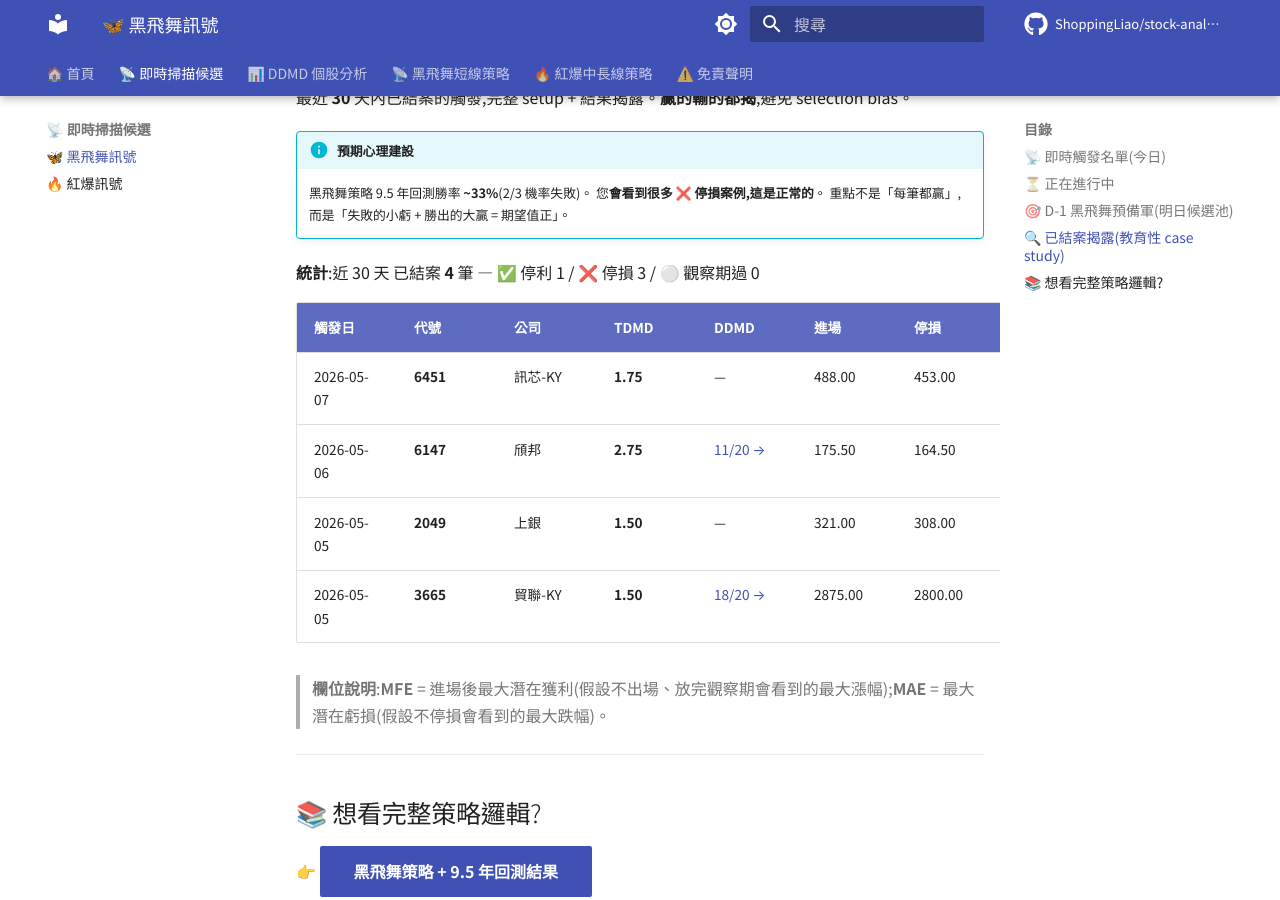
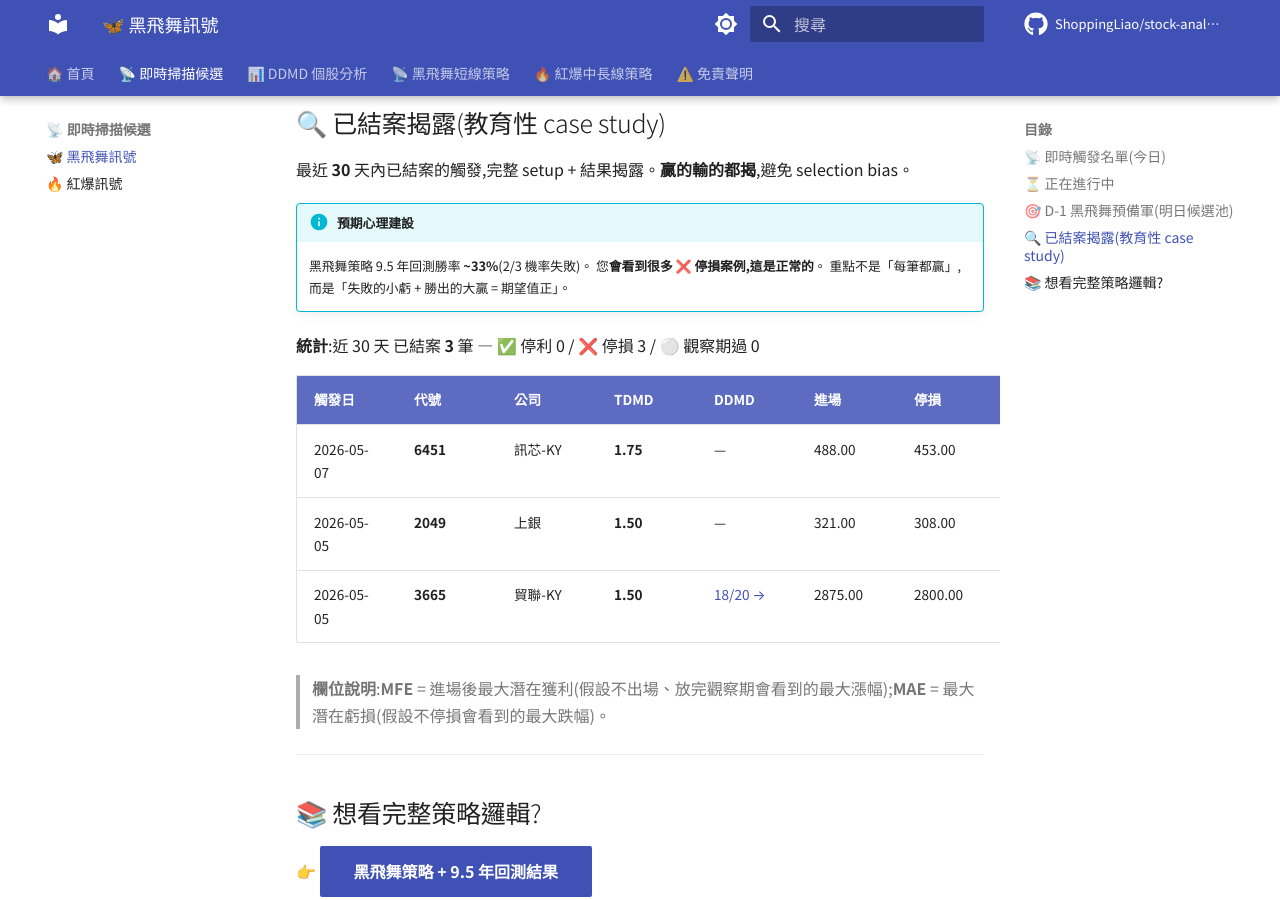
Before and after one commit to ShoppingLiao/stock-analysis-public, an MkDocs documentation site: the page built from docs/signals_black_butterfly.md, in a window 1280 px wide and 900 px high, scrolled down 3714 px. Built offline with MkDocs 1.6.1 and Material for MkDocs 9.7.7, drawn with Linux system fonts in a browser that asks for light colours; comment, search, counter and statistics services are not loaded; some of the changed text lies outside the part shown.

Commit message:
docs(signals): update BB + RB (2026-05-11)

```diff
--- a/docs/signals_black_butterfly.md
+++ b/docs/signals_black_butterfly.md
@@ -47,6 +47,7 @@
 | 2026-05-07 | **3042** | 晶技 | **2.25/4** | 162.50 | -5.23% | +3.38% | -8.92% | 🔵 追蹤中 |
 | 2026-05-07 | **2345** | 智邦 | **0.75/4** | 2550.00 | -6.86% | +-4.90% | -9.61% | 🔵 追蹤中 |
 | 2026-05-07 | **1560** | 中砂 | **1.00/4** | 579.00 | -1.21% | +6.56% | -1.90% | 🔵 追蹤中 |
+| 2026-05-06 | **6147** | 頎邦 | **2.75/4** | 175.50 | +12.82% | +15.38% | 3.42% | 🔵 追蹤中 |
 
 
 ---
@@ -100,14 +101,13 @@
     您**會看到很多 ❌ 停損案例,這是正常的**。
     重點不是「每筆都贏」,而是「失敗的小虧 + 勝出的大贏 = 期望值正」。
 
-**統計**:近 30 天 已結案 **4** 筆 — ✅ 停利 1 / ❌ 停損 3 / ⚪ 觀察期過 0
+**統計**:近 30 天 已結案 **3** 筆 — ✅ 停利 0 / ❌ 停損 3 / ⚪ 觀察期過 0
 
 | 觸發日 | 代號 | 公司 | TDMD | DDMD | 進場 | 停損 | 停利 | 結果 | 報酬 | MFE | MAE |
 |--------|------|------|------|------|------|------|------|------|------|-----|-----|
-| 2026-05-07 | **6451** | 訊芯-KY | **1.75** | — | 488.00 | 453.00 | 536.80 | 🟢 ❌ 停損 | -9.63% | +0.41% | -9.63% |
-| 2026-05-06 | **6147** | 頎邦 | **2.75** | [11/20 →](https://shoppingliao.github.io/stock-analysis-public/reports/6147_%E9%A0%8E%E9%82%A6_DDMD_2026-05-06/) | 175.50 | 164.50 | 193.05 | 🔴 ✅ 停利 | +12.82% | +15.38% | 3.42% |
-| 2026-05-05 | **2049** | 上銀 | **1.50** | — | 321.00 | 308.00 | 353.10 | 🟢 ❌ 停損 | -1.71% | +2.18% | -4.05% |
-| 2026-05-05 | **3665** | 貿聯-KY | **1.50** | [18/20 →](https://shoppingliao.github.io/stock-analysis-public/reports/3665_%E8%B2%BF%E8%81%AF_DDMD_2026-05-06/) | 2875.00 | 2800.00 | 3162.50 | 🟢 ❌ 停損 | -4.52% | +0.35% | -9.91% |
+| 2026-05-07 | **6451** | 訊芯-KY | **1.75** | — | 488.00 | 453.00 | 536.80 | 🟢 ❌ 停損 | -7.17% | +0.41% | -9.63% |
+| 2026-05-05 | **2049** | 上銀 | **1.50** | — | 321.00 | 308.00 | 353.10 | 🟢 ❌ 停損 | -4.05% | +2.18% | -4.05% |
+| 2026-05-05 | **3665** | 貿聯-KY | **1.50** | [18/20 →](https://shoppingliao.github.io/stock-analysis-public/reports/3665_%E8%B2%BF%E8%81%AF_DDMD_2026-05-06/) | 2875.00 | 2800.00 | 3162.50 | 🟢 ❌ 停損 | -2.61% | +0.35% | -9.91% |
 
 > **欄位說明**:**MFE** = 進場後最大潛在獲利(假設不出場、放完觀察期會看到的最大漲幅);**MAE** = 最大潛在虧損(假設不停損會看到的最大跌幅)。
 
```
